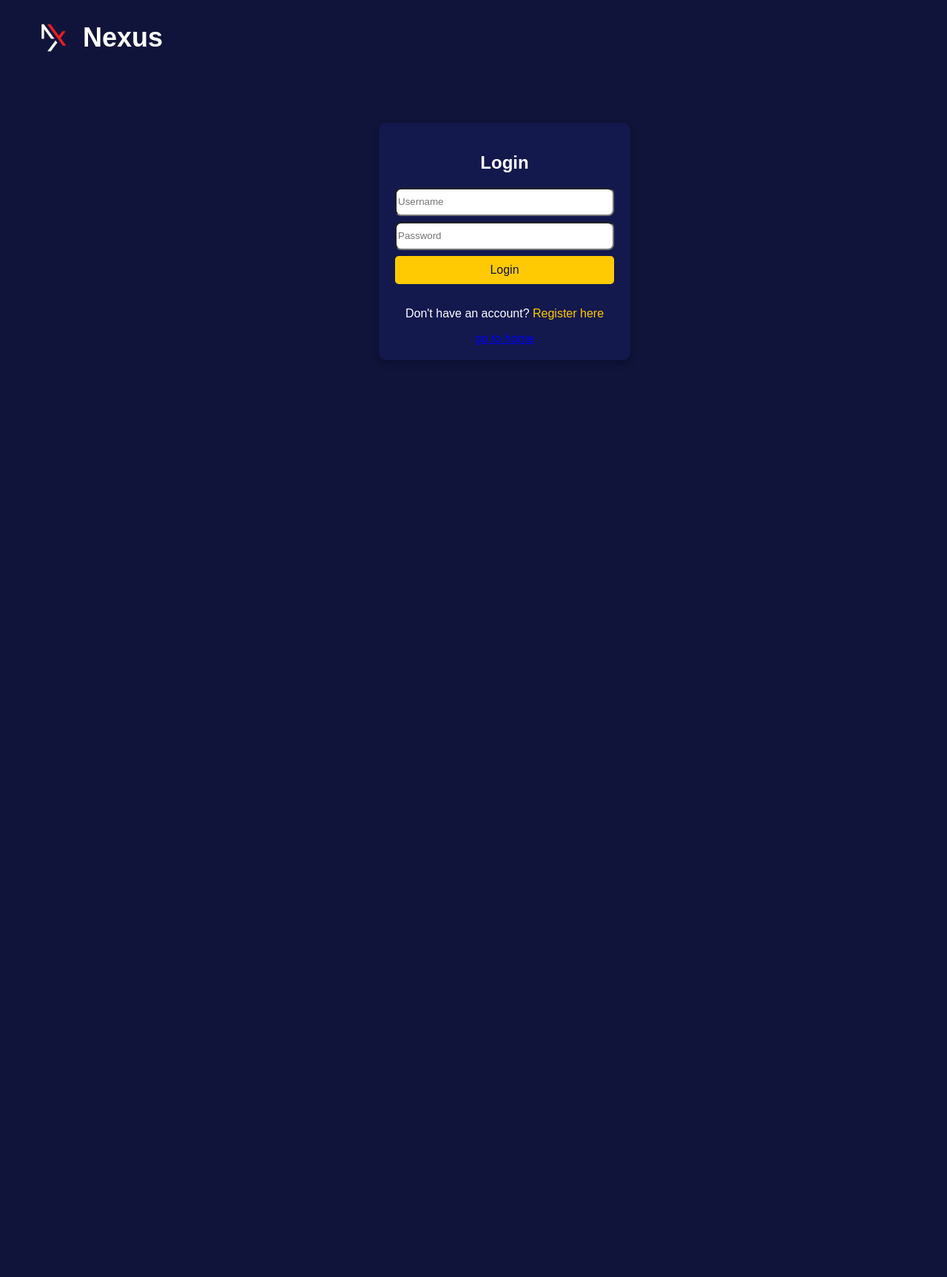
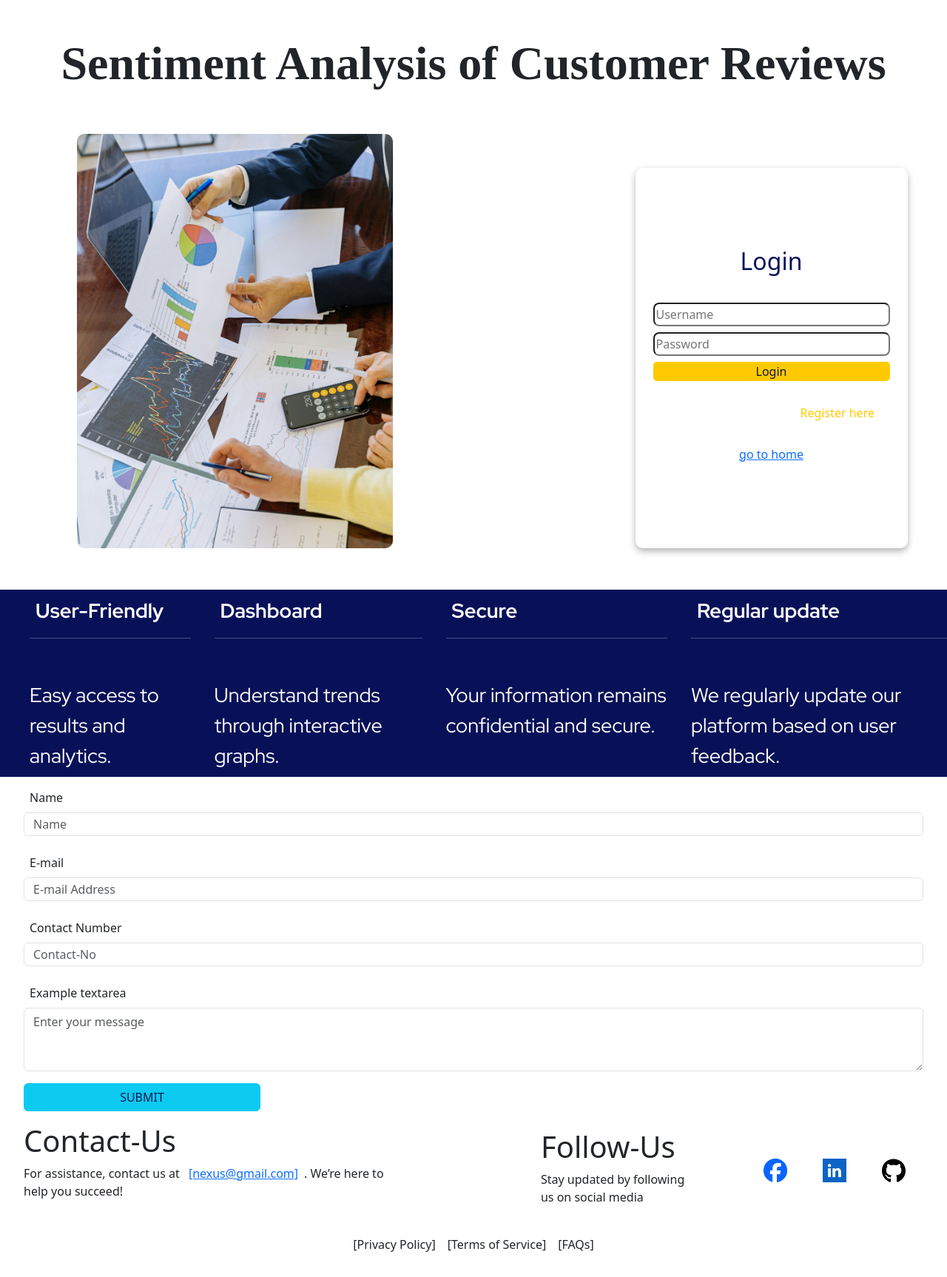
Before and after one commit to HananRafeeque/Nexus, a Flask app: template templates/login.html in a window 1280 px wide. Shown: the whole page at 74% size. Before the commit the page ends 489 px from the top, so only its background shows below. Run offline with Flask 3, Linux system fonts and the light colour scheme; the template is opened without the code that fills it, so the values that code supplies are empty; some web fonts are replaced.

Commit message:
changed login

```diff
--- a/static/styles/intro.css
+++ b/static/styles/intro.css
@@ -45,7 +45,7 @@ li{
     margin: 3rem 5rem;
     display: flex;
     flex-direction: row;
-    justify-content: space-around;
+    /* justify-content: space-around; */
     gap: 5rem;
 }
 .w1 img{
@@ -102,8 +102,8 @@ li{
     margin: 1rem;
 } */
 
-.card{
-    margin-top: 3rem;
+.keys{
+    margin-top: 3rem    ;
     color: #fff;
     background-color: #081158;
     font-family: "Red Hat Display", sans-serif;
--- a/templates/intro.html
+++ b/templates/intro.html
@@ -5,6 +5,7 @@
     <meta name="viewport" content="width=device-width, initial-scale=1.0">
     <title>Sentiment Analysis</title>
     <link rel="stylesheet" href="/static/styles/intro.css">
+    <link href="https://cdn.jsdelivr.net/npm/bootstrap@5.3.3/dist/css/bootstrap.min.css" rel="stylesheet" integrity="sha384-QWTKZyjpPEjISv5WaRU9OFeRpok6YctnYmDr5pNlyT2bRjXh0JMhjY6hW+ALEwIH" crossorigin="anonymous">
 </head>
 <body>
     <div class="main">
@@ -27,6 +28,7 @@
 
                 <div class="w1">
                 <img src="/static/images/intro.jpg" alt="">
+                {% block content %}
                 <div class="desc">
                      <h2>Harness the <br>power of <br>Sentiment Analysis</h2>
                     <br>
@@ -39,13 +41,14 @@
 
                     </p>
                     <button><a href="login">LOGIN / REGISTER</a></button>
+                </div>{% endblock %}
             </div>
         </div>
 
 
         <div class="key">
 
-            <ul class="card">
+            <ul class="keys">
                 <li><b>User-Friendly</b><hr><br>Easy access to results and analytics.</li>
                 <li><b>Dashboard</b><hr><br>Understand trends through interactive graphs.</li>
                 <li><b>Secure</b><hr><br>Your information remains confidential and secure.</li>
@@ -53,6 +56,38 @@
             </ul>
 
         </div>
+
+
+
+
+        <div id="CONTACT" class="contact">
+            <!-- <h1 class="contact-h1">CONTACT</h1> -->
+                <form id="CONTACT" action="https://api.web3forms.com/submit" method="POST">
+                  <input type="hidden" name="access_key" value="300d8184-5c91-4bf4-b981-2f0e131f71d0">
+                  <div class="mb-3">
+                    <label for="exampleFormControlTextarea1" class="form-label" >Name</label>
+                    <input type="text" class="form-control" name="name" placeholder="Name"></textarea>
+                  </div>
+                  <div class="mb-3">
+                    <label for="exampleFormControlTextarea1" class="form-label">E-mail</label>
+                    <input type="email" class="form-control" name="email" placeholder="E-mail Address" required></textarea>
+                  </div>
+                  <div class="mb-3">
+                    <label for="exampleFormControlTextarea1" class="form-label">Contact Number</label>
+                    <input type="text" class="form-control" name="Contact" placeholder="Contact-No" required></textarea>
+                  </div>
+                  <div class="mb-3">
+                    <label for="exampleFormControlTextarea1" class="form-label" >Example textarea</label>
+                    <textarea class="form-control" id="exampleFormControlTextarea1" rows="3" name="message" placeholder="Enter your message" required></textarea>
+                  </div>
+                  <div class="d-grid gap-2">
+                    <button type="submit" class="btn btn-info" style="color: #071952;" href="">SUBMIT</button>
+                </div>
+                </form>
+            </div>
+        </div>
+
+
 
         <div class="fol-con">
             <div class="contact">
--- a/templates/login.html
+++ b/templates/login.html
@@ -1,21 +1,6 @@
-<!DOCTYPE html>
-<html lang="en">
-<head>
-    <meta charset="UTF-8">
-    <meta name="viewport" content="width=device-width, initial-scale=1.0">
-    <title>Login</title>
-    <link rel="stylesheet" href="https://cdnjs.cloudflare.com/ajax/libs/font-awesome/6.0.0-beta3/css/all.min.css" integrity="sha384-k6RqeWeci5ZR/Lv4MR0sA0FfDOMO5o9z8z6E0Ig5CMmW3G5VoqRX5XaYu+h+5tJ" crossorigin="anonymous">
-    <link rel="stylesheet" href="/static/styles/login.css">
-    <style>
-
-    </style>
-</head>
-<body>
-    <nav>
-        <img src="/static/images/nexus-removebg-preview.png" alt="">
-        <h1>Nexus</h1>
-    </nav>
-
+{% extends 'intro.html' %}
+{% block title %}Home{% endblock %}
+{% block content %}
 
     <div class="login">
         <h2>Login</h2>
@@ -24,8 +9,8 @@
 
             <div class="ele">
                 <input type="text" name="username" placeholder="Username" required>
-            <input type="password" name="password" placeholder="Password" required>
-            <button type="submit">Login</button>
+                <input type="password" name="password" placeholder="Password" required>
+                <button type="submit">Login</button>
             </div>
         </form>
         <div class="register-link">
@@ -35,5 +20,80 @@
             <a href="/">go to home</a>
         </div>
     </div>
-</body>
-</html>
+
+
+    <style>
+
+
+.login {
+    background-color: white; /* Consistent with your theme */
+    padding: 20px;
+    border-radius: 10px;
+    box-shadow: 0 4px 10px rgba(0, 0, 0, 0.3);
+    width: 23rem !important;
+    display: flex;
+    flex-direction: column;
+    justify-content: center;
+    align-items: center;
+    margin-left: 15rem;
+    margin-top: 5%;
+
+}
+h2 {
+    text-align: center;
+    color: #081158; /* White text for the heading */
+    margin-bottom: 20px;
+}
+.ele{
+    display: flex;
+    flex-direction: column;
+    gap: .5rem;
+}
+input{
+    width: 20rem;
+    height: 2rem;
+    border-radius: .5rem;
+}
+
+
+nav{
+    color: #081158;
+    font-size: 1.5rem;
+    font-weight: bold !important;
+    margin-left: 2rem;
+    display: flex;
+    flex-direction: row;
+}
+nav img{
+    width: 5rem;
+}
+
+
+
+button {
+    width: 20rem;
+    /* padding: 10px; */
+    background-color: #ffca01; /* Button color consistent with your theme */
+    color: #10143a; /* Dark text color for contrast */
+    border: none;
+    border-radius: 5px;
+    cursor: pointer;
+    font-size: 16px;
+}
+button:hover {
+    background-color: #ac8600; /* Darker shade for hover effect */
+}
+.register-link {
+    text-align: center;
+    margin-top: 15px;
+    color: #ffffff; /* White text for the link */
+}
+.register-link a {
+    color: #ffca01; /* Link color */
+    text-decoration: none; /* No underline */
+}
+.register-link a:hover {
+    text-decoration: underline; /* Underline on hover */
+}
+    </style>
+{% endblock %}
```
Also changed, not shown: templates/register.html (+77 -17 lines), instance/users.db. Lines whose indentation alone changed are shown as unchanged.
